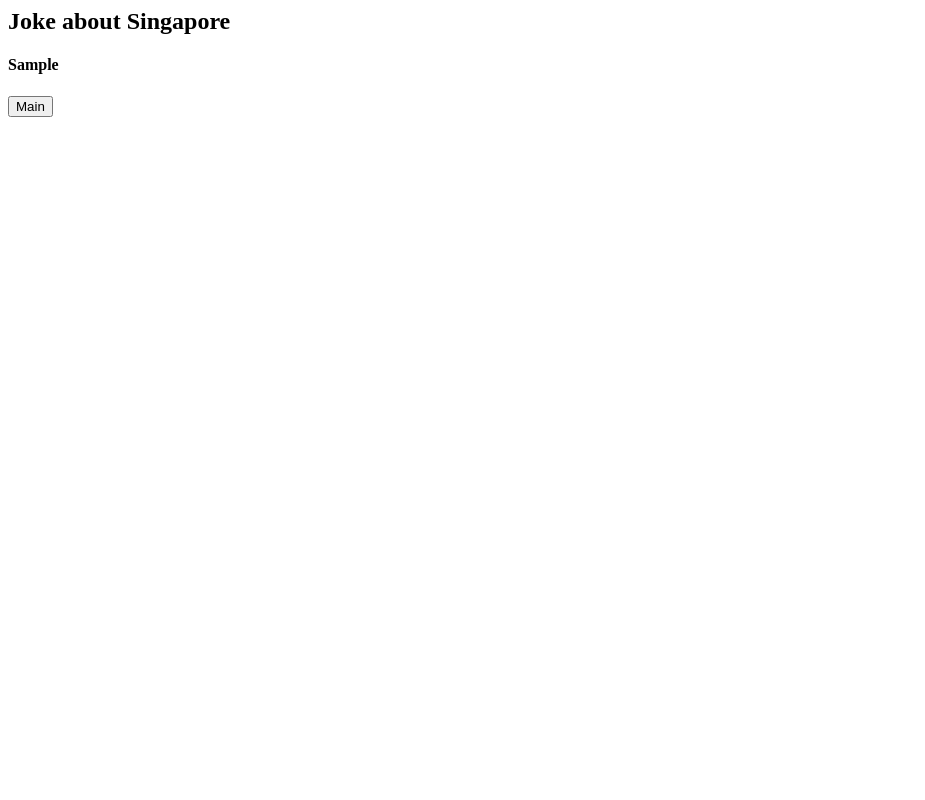
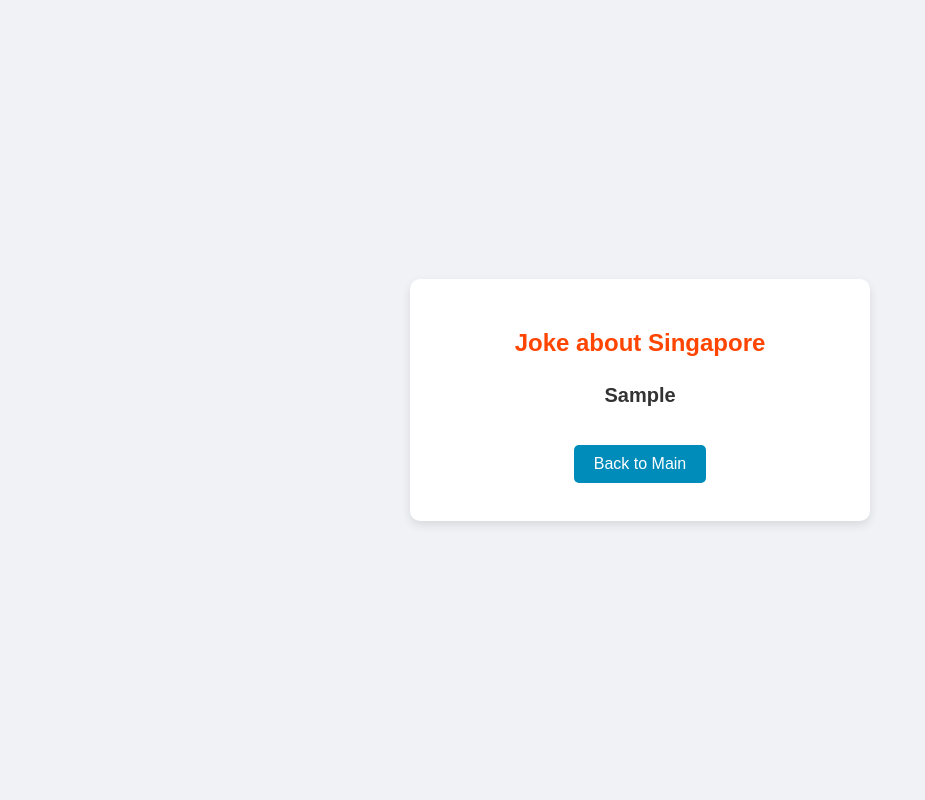
Before and after one commit to leileijng/BC3415_homework1, a Flask app: template templates/sg_joke.html in a window 1280 px wide. Shown: the whole page, without its empty margins (0-925 px from the left). Run offline with Flask 3, Linux system fonts and the light colour scheme; the template is opened without the code that fills it: most values are stand-ins (such as "Sample title", 1, 10 or a date in 2020).

Commit message:
Update sg_joke.html

```diff
--- a/templates/sg_joke.html
+++ b/templates/sg_joke.html
@@ -1,6 +1,71 @@
-<h2>Joke about Singapore</h2>
-<h4>{{sg_joke}}</h4>
+<!DOCTYPE html>
+<html lang="en">
+<head>
+    <meta charset="UTF-8">
+    <meta name="viewport" content="width=device-width, initial-scale=1.0">
+    <title>Singapore Joke</title>
+    <style>
+        body {
+            margin: 0;
+            padding: 0;
+            font-family: Arial, sans-serif;
+            background-color: #f0f2f5; /* Light background color */
+            height: 100vh;
+            display: flex;
+            justify-content: center;
+            align-items: center;
+        }
 
-<form action="/" method="post">
-    <input type="submit" value="Main">
-</form>
+        .container {
+            background-color: #ffffff;
+            padding: 30px;
+            border-radius: 10px;
+            box-shadow: 0 4px 10px rgba(0, 0, 0, 0.1);
+            text-align: center;
+            width: 400px;
+        }
+
+        h2 {
+            color: #ff4500; /* Vibrant orange-red for the header */
+            margin-bottom: 20px;
+            font-size: 24px;
+        }
+
+        h4 {
+            color: #333333; /* Dark gray for better readability */
+            font-size: 20px;
+            margin-bottom: 30px;
+        }
+
+        form {
+            margin: 0;
+        }
+
+        input[type="submit"] {
+            background-color: #008CBA; /* Blue color for the button */
+            color: white;
+            padding: 10px 20px;
+            margin: 8px 0;
+            border: none;
+            border-radius: 5px;
+            cursor: pointer;
+            font-size: 16px;
+            transition: background-color 0.3s ease;
+        }
+
+        input[type="submit"]:hover {
+            background-color: #005f7f;
+        }
+    </style>
+</head>
+<body>
+    <div class="container">
+        <h2>Joke about Singapore</h2>
+        <h4>{{sg_joke}}</h4>
+
+        <form action="/" method="post">
+            <input type="submit" value="Back to Main">
+        </form>
+    </div>
+</body>
+</html>
```
